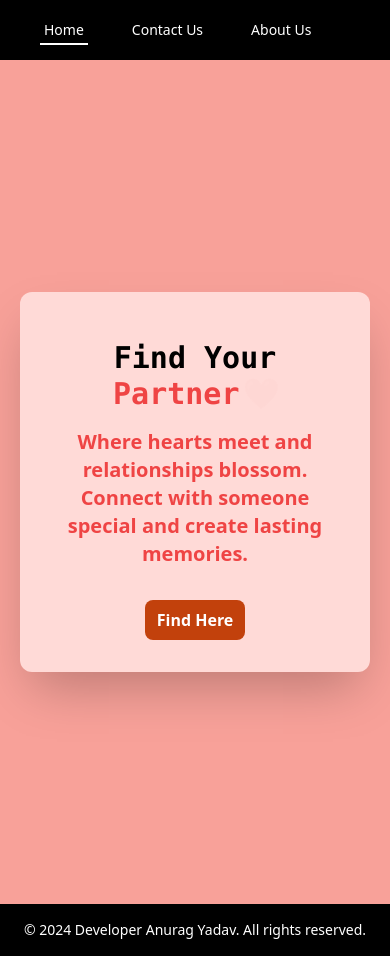
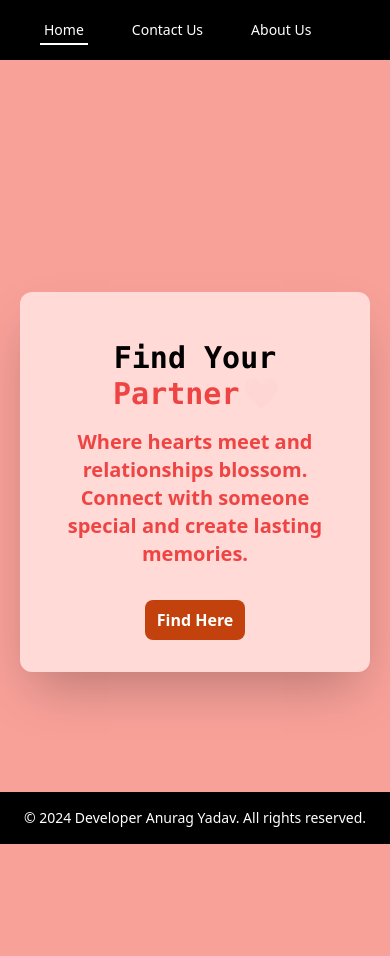
Before and after one commit to lokesh0921/DateNow, a React (Vite) app: page / in a window 390 px wide. After the commit the page ends 904 px from the top, so only its background shows below. Built offline with nearby package versions, Linux system fonts and the light colour scheme.

Commit message:
footer fixex

```diff
--- a/src/components/footer/Footer.jsx
+++ b/src/components/footer/Footer.jsx
@@ -4,7 +4,7 @@
   const year = new Date().getFullYear(); // Gets the current year
 
   return (
-    <footer className="bg-black text-white text-center py-4 bottom-0  w-full md:fixed">
+    <footer className="bg-black text-white text-center py-4 bottom-0  w-full fixed">
       <p className="text-sm">
         &copy; {year} Developer Anurag Yadav. All rights reserved.
       </p>
```
